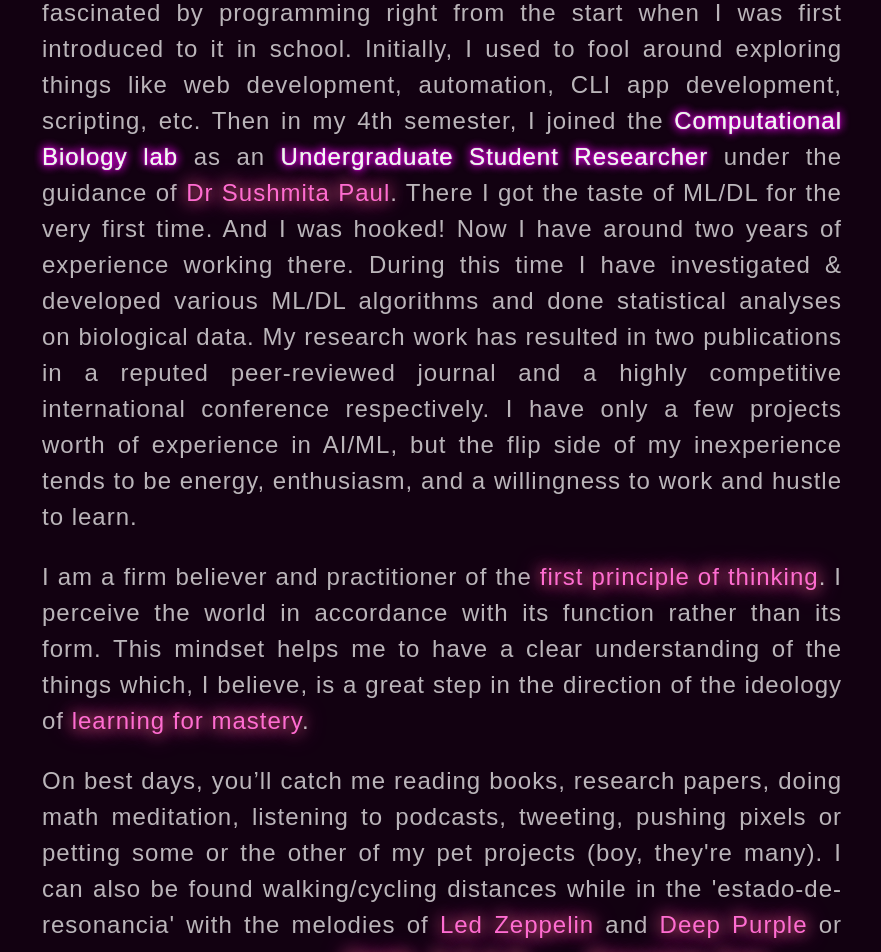
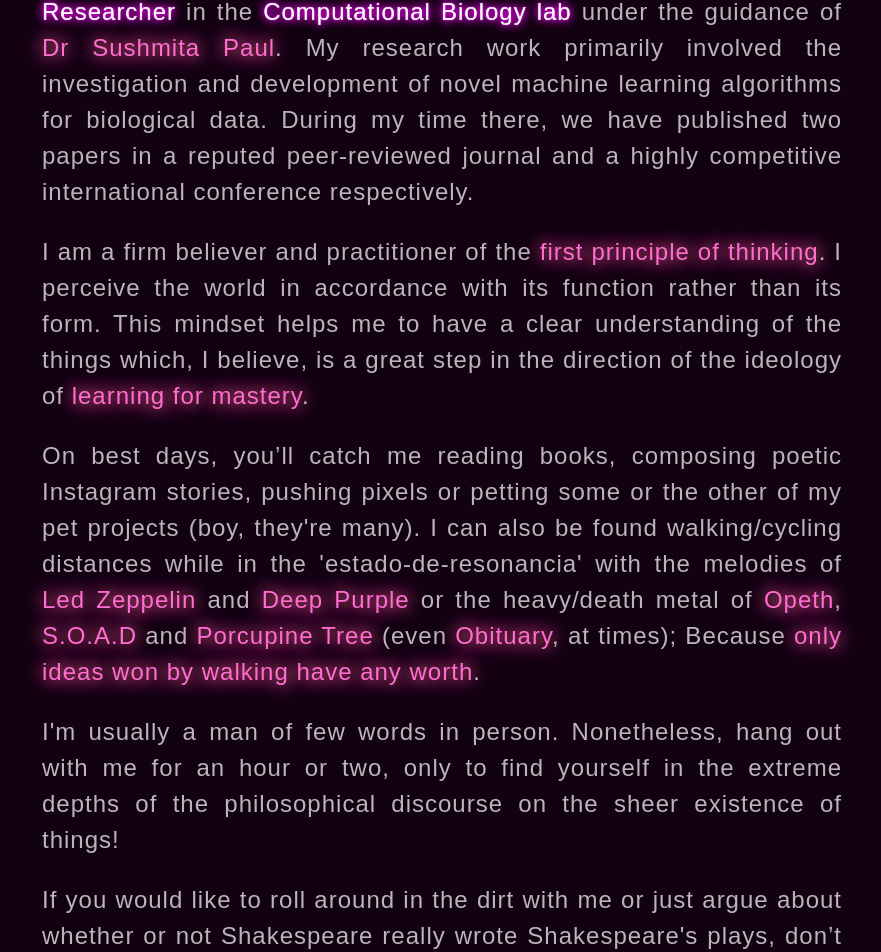
Before and after one commit to xfurna/xfurna.github.io, a React (Create React App) app: page /xfurna.github.io/about in a window 1280 px wide. Shown: the part 1075-2027 px from the top of the page, without its empty margins (198-1079 px from the left). Built offline with nearby package versions, Linux system fonts and the light colour scheme; a web font is replaced by a local one.

Commit message:
update: about

```diff
--- a/src/components/About/About.js
+++ b/src/components/About/About.js
@@ -1,6 +1,5 @@
 import React, { useEffect } from 'react';
 import Nav from '../Nav/Nav';
-import Story from '../Story/Story';
 import './About.css'
 import Me from '../../Static/me2.jpg'
 import { contactme } from '../../Data'
@@ -11,13 +10,13 @@
         <div className='bio'>
             <p>Hi! I’m <span className='glow' style={{ fontFamily: 'Beth Ellen' }}>xfurna</span>. You can call me <span className='glow' style={{ fontFamily: 'Beth Ellen' }}>xf</span>.</p>
             <p>I am also known as <span className='glow'>Archit</span>. I don’t use it all the time, but the fact is, I am.</p>
-            <p>Currently, I am an <span className='glow'>undergrad senior</span> at <span className='glow'>IIT Jodhpur</span>. I was highly fascinated by programming right from the start when I was first introduced to it in school. Initially, I used to fool around exploring things like web development, automation, CLI app development, scripting, etc. Then in my 4th semester, I joined the <span className='glow'>Computational Biology lab</span> as an <span className='glow'>Undergraduate Student Researcher</span> under the guidance of <a href='http://home.iitj.ac.in/~sushmitapaul/' rel='noopener noreferrer' target='_blank'>Dr Sushmita Paul</a>. There I got the taste of ML/DL for the very first time. And I was hooked! Now I have around two years of experience working there. During this time I have investigated & developed various ML/DL algorithms and done statistical analyses on biological data. My research work has resulted in two publications in a reputed peer-reviewed journal and a highly competitive international conference respectively. I have only a few projects worth of experience in AI/ML, but the flip side of my inexperience tends to be energy, enthusiasm, and a willingness to work and hustle to learn.</p>
+            <p>I have done my <span className='glow'>BTech</span> in <span className='glow'>Biotechnology</span> from <span className='glow'>IIT Jodhpur</span> (2022). During my BTech, I have served as an <span className='glow'>Undergraduate Student Researcher</span> in the <span className='glow'>Computational Biology lab</span> under the guidance of <a href='http://home.iitj.ac.in/~sushmitapaul/' rel='noopener noreferrer' target='_blank'>Dr Sushmita Paul</a>. My research work primarily involved the investigation and development of novel machine learning algorithms for biological data. During my time there, we have published two papers in a reputed peer-reviewed journal and a highly competitive international conference respectively.</p>
 
             <p>I am a firm believer and practitioner of the <a href='https://jamesclear.com/first-principles' rel='noopener noreferrer' target='_blank'>first principle of thinking</a>. I perceive the world in accordance with its function rather than its form. This mindset helps me to have a clear understanding of the things which, I believe, is a great step in the direction of the ideology of <a href='https://www.ted.com/talks/sal_khan_let_s_teach_for_mastery_not_test_scores?language=en' rel='noopener noreferrer' target='_blank'>learning for mastery</a>.</p>
 
-            <p>On best days, you’ll catch me reading books, research papers, doing math meditation, listening to podcasts, tweeting, pushing pixels or petting some or the other of my pet projects (boy, they're many). I can also be found walking/cycling distances while in the 'estado-de-resonancia' with the melodies of <a href='https://youtu.be/X791IzOwt3Q' rel='noopener noreferrer' target='_blank'>Led Zeppelin</a> and <a href='https://youtu.be/OorZcOzNcgE' rel='noopener noreferrer' target='_blank'>Deep Purple</a> or the heavy/death metal of <a href='https://youtu.be/GF5FXYmBrc4' rel='noopener noreferrer' target='_blank'>Opeth</a>, <a href='https://youtu.be/CSvFpBOe8eY' rel='noopener noreferrer' target='_blank'>S.O.A.D</a> and <a href='https://youtu.be/AW5v4Ohxk5k' rel='noopener noreferrer' target='_blank'>Porcupine Tree</a> (even <a href='https://youtu.be/3IRja90Ua0s' rel='noopener noreferrer' target='_blank'>Obituary</a>, at times); Because <a href='https://www.goodreads.com/quotes/634773-only-ideas-won-by-walking-have-any-value' rel='noopener noreferrer' target='_blank'>only ideas won by walking have any worth</a>.</p>
+            <p>On best days, you’ll catch me reading books, composing poetic Instagram stories, pushing pixels or petting some or the other of my pet projects (boy, they're many). I can also be found walking/cycling distances while in the 'estado-de-resonancia' with the melodies of <a href='https://youtu.be/X791IzOwt3Q' rel='noopener noreferrer' target='_blank'>Led Zeppelin</a> and <a href='https://youtu.be/OorZcOzNcgE' rel='noopener noreferrer' target='_blank'>Deep Purple</a> or the heavy/death metal of <a href='https://youtu.be/GF5FXYmBrc4' rel='noopener noreferrer' target='_blank'>Opeth</a>, <a href='https://youtu.be/CSvFpBOe8eY' rel='noopener noreferrer' target='_blank'>S.O.A.D</a> and <a href='https://youtu.be/AW5v4Ohxk5k' rel='noopener noreferrer' target='_blank'>Porcupine Tree</a> (even <a href='https://youtu.be/3IRja90Ua0s' rel='noopener noreferrer' target='_blank'>Obituary</a>, at times); Because <a href='https://www.goodreads.com/quotes/634773-only-ideas-won-by-walking-have-any-value' rel='noopener noreferrer' target='_blank'>only ideas won by walking have any worth</a>.</p>
 
-            <p>I'm usually a man of few words in person. Nonetheless, hang out with me for an hour or two, only to find yourself in the extreme depths of the philosophical discourse on sheer existence of things!</p>
+            <p>I'm usually a man of few words in person. Nonetheless, hang out with me for an hour or two, only to find yourself in the extreme depths of the philosophical discourse on the sheer existence of things!</p>
 
             <p>If you would like to roll around in the dirt with me or just argue about whether or not Shakespeare really wrote Shakespeare's plays, don’t hesitate to contact me.</p>
             <p>With a smile,</p>
@@ -88,8 +87,6 @@
                     <img src={Me} align='center' alt='me!' />
                     <div align='center' className="about-head" data-text="A subtle machinery of awe..." style={{ paddingTop: '0vmin' }}><hr /></div>
                     <Contact />
-                    <NavLink className="page" to="/xfurna.github.io/story">story</NavLink>
-                    {/* <Story /> */}
                     <Bio />
 
                 </div>
```
